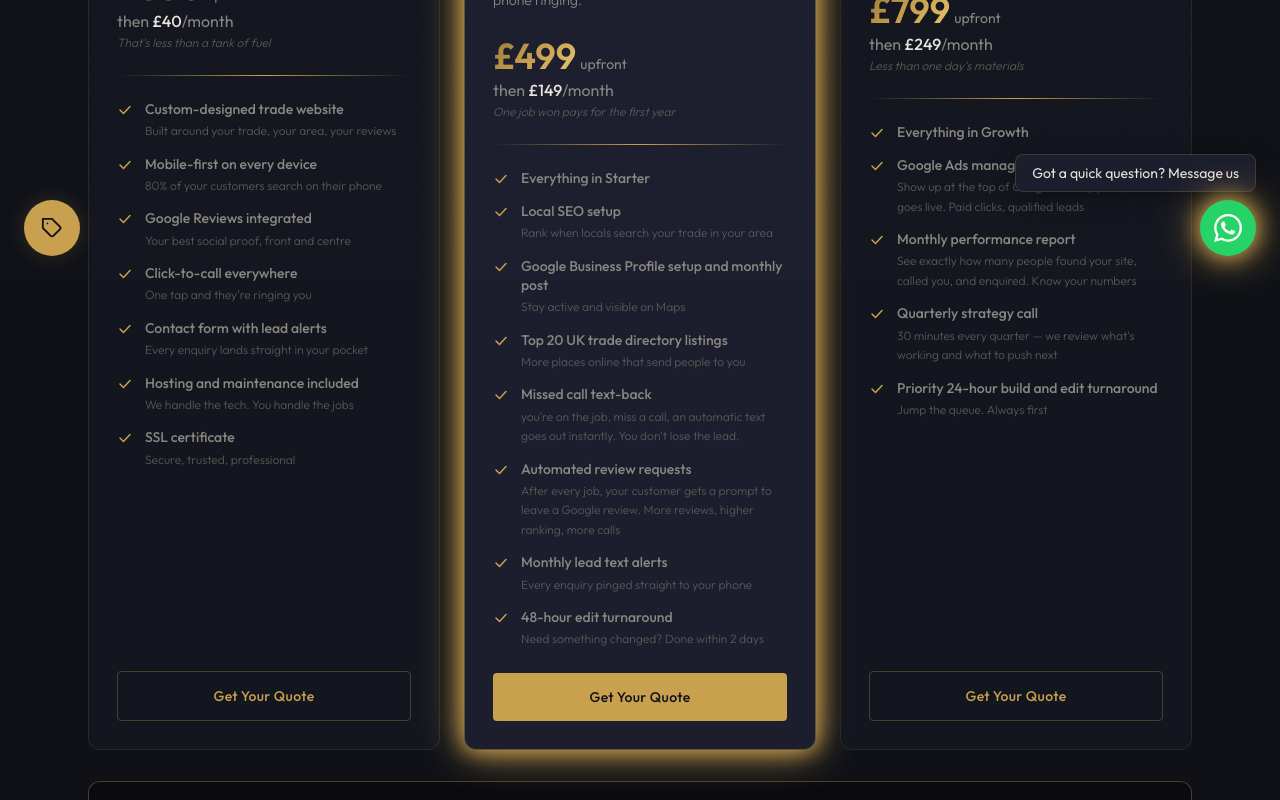
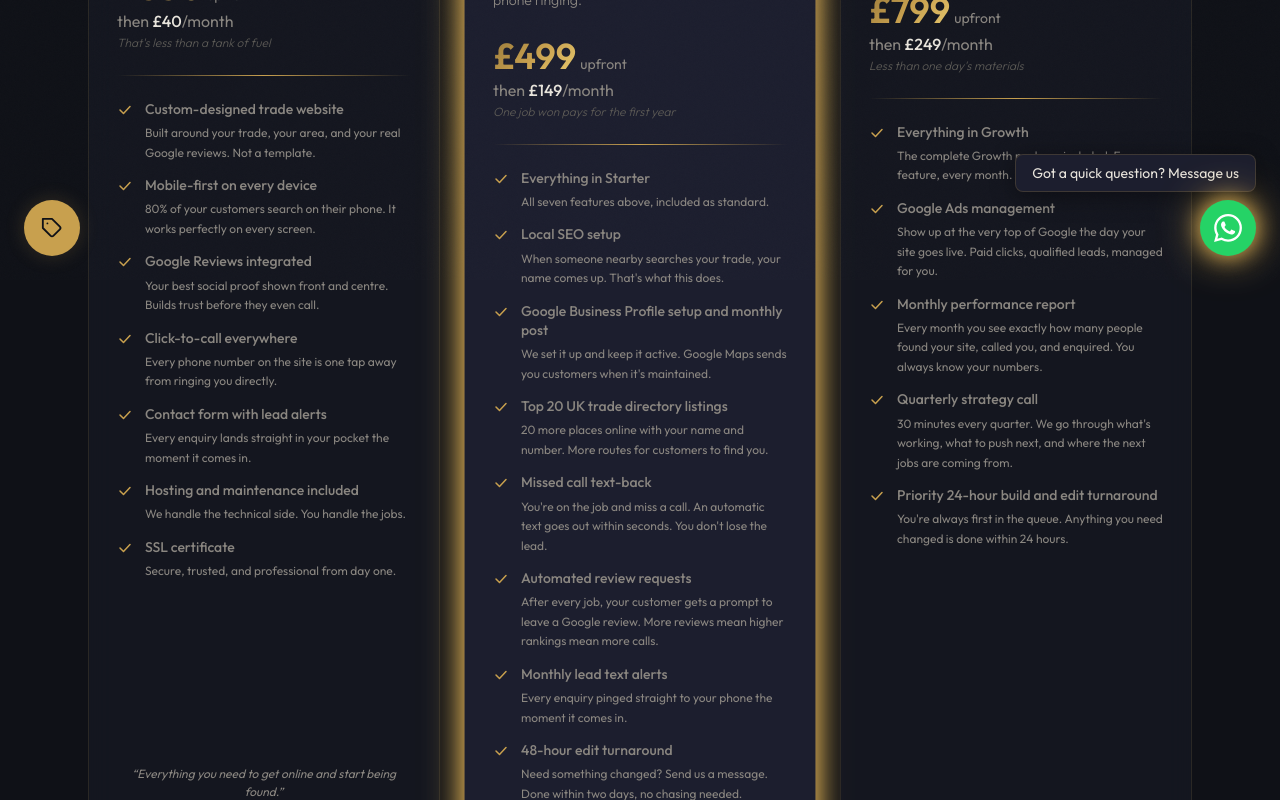
Before and after one commit to kanekyle37-del/stackwell-creative, a Next.js app: page /pricing in a window 1280 px wide. Shown: the part 520-1320 px from the top of the page. Built offline with nearby package versions, Linux system fonts and the light colour scheme.

Commit message:
Add interactive service selector section

```diff
--- a/components/PricingCards.tsx
+++ b/components/PricingCards.tsx
@@ -17,6 +17,7 @@ interface PricingTier {
   smallPrint: string
   description: string
   features: PricingFeature[]
+  closingLine?: string
   highlighted: boolean
   cta: string
 }
@@ -37,14 +38,15 @@ export const pricingTiers: PricingTier[] = [
     smallPrint: "That's less than a tank of fuel",
     description: 'Get online and get found.',
     features: [
-      { title: 'Custom-designed trade website', sub: 'Built around your trade, your area, your reviews' },
-      { title: 'Mobile-first on every device', sub: '80% of your customers search on their phone' },
-      { title: 'Google Reviews integrated', sub: 'Your best social proof, front and centre' },
-      { title: 'Click-to-call everywhere', sub: 'One tap and they\'re ringing you' },
-      { title: 'Contact form with lead alerts', sub: 'Every enquiry lands straight in your pocket' },
-      { title: 'Hosting and maintenance included', sub: 'We handle the tech. You handle the jobs' },
-      { title: 'SSL certificate', sub: 'Secure, trusted, professional' },
+      { title: 'Custom-designed trade website', sub: 'Built around your trade, your area, and your real Google reviews. Not a template.' },
+      { title: 'Mobile-first on every device', sub: '80% of your customers search on their phone. It works perfectly on every screen.' },
+      { title: 'Google Reviews integrated', sub: 'Your best social proof shown front and centre. Builds trust before they even call.' },
+      { title: 'Click-to-call everywhere', sub: 'Every phone number on the site is one tap away from ringing you directly.' },
+      { title: 'Contact form with lead alerts', sub: 'Every enquiry lands straight in your pocket the moment it comes in.' },
+      { title: 'Hosting and maintenance included', sub: 'We handle the technical side. You handle the jobs.' },
+      { title: 'SSL certificate', sub: 'Secure, trusted, and professional from day one.' },
     ],
+    closingLine: 'Everything you need to get online and start being found.',
     highlighted: false,
     cta: 'Get Your Quote',
   },
@@ -57,14 +59,14 @@ export const pricingTiers: PricingTier[] = [
     smallPrint: 'One job won pays for the first year',
     description: 'Everything you need to get found and keep the phone ringing.',
     features: [
-      { title: 'Everything in Starter' },
-      { title: 'Local SEO setup', sub: 'Rank when locals search your trade in your area' },
-      { title: 'Google Business Profile setup and monthly post', sub: 'Stay active and visible on Maps' },
-      { title: 'Top 20 UK trade directory listings', sub: 'More places online that send people to you' },
-      { title: 'Missed call text-back', sub: 'you\'re on the job, miss a call, an automatic text goes out instantly. You don\'t lose the lead.' },
-      { title: 'Automated review requests', sub: 'After every job, your customer gets a prompt to leave a Google review. More reviews, higher ranking, more calls' },
-      { title: 'Monthly lead text alerts', sub: 'Every enquiry pinged straight to your phone' },
-      { title: '48-hour edit turnaround', sub: 'Need something changed? Done within 2 days' },
+      { title: 'Everything in Starter', sub: 'All seven features above, included as standard.' },
+      { title: 'Local SEO setup', sub: 'When someone nearby searches your trade, your name comes up. That\'s what this does.' },
+      { title: 'Google Business Profile setup and monthly post', sub: 'We set it up and keep it active. Google Maps sends you customers when it\'s maintained.' },
+      { title: 'Top 20 UK trade directory listings', sub: '20 more places online with your name and number. More routes for customers to find you.' },
+      { title: 'Missed call text-back', sub: 'You\'re on the job and miss a call. An automatic text goes out within seconds. You don\'t lose the lead.' },
+      { title: 'Automated review requests', sub: 'After every job, your customer gets a prompt to leave a Google review. More reviews mean higher rankings mean more calls.' },
+      { title: 'Monthly lead text alerts', sub: 'Every enquiry pinged straight to your phone the moment it comes in.' },
+      { title: '48-hour edit turnaround', sub: 'Need something changed? Send us a message. Done within two days, no chasing needed.' },
     ],
     highlighted: true,
     cta: 'Get Your Quote',
@@ -78,11 +80,11 @@ export const pricingTiers: PricingTier[] = [
     smallPrint: "Less than one day's materials",
     description: 'For tradesmen who want to own their local area online.',
     features: [
-      { title: 'Everything in Growth' },
-      { title: 'Google Ads management', sub: 'Show up at the top of Google the day your site goes live. Paid clicks, qualified leads' },
-      { title: 'Monthly performance report', sub: 'See exactly how many people found your site, called you, and enquired. Know your numbers' },
-      { title: 'Quarterly strategy call', sub: '30 minutes every quarter — we review what\'s working and what to push next' },
-      { title: 'Priority 24-hour build and edit turnaround', sub: 'Jump the queue. Always first' },
+      { title: 'Everything in Growth', sub: 'The complete Growth package included. Every feature, every month.' },
+      { title: 'Google Ads management', sub: 'Show up at the very top of Google the day your site goes live. Paid clicks, qualified leads, managed for you.' },
+      { title: 'Monthly performance report', sub: 'Every month you see exactly how many people found your site, called you, and enquired. You always know your numbers.' },
+      { title: 'Quarterly strategy call', sub: '30 minutes every quarter. We go through what\'s working, what to push next, and where the next jobs are coming from.' },
+      { title: 'Priority 24-hour build and edit turnaround', sub: 'You\'re always first in the queue. Anything you need changed is done within 24 hours.' },
     ],
     highlighted: false,
     cta: 'Get Your Quote',
@@ -206,7 +208,7 @@ export default function PricingCards({ compact = false }: PricingCardsProps) {
                       {feature.title}
                     </span>
                     {!compact && feature.sub && (
-                      <span className="font-sans text-xs font-light leading-relaxed" style={{ color: '#5a5854' }}>
+                      <span className="font-sans text-xs leading-relaxed" style={{ color: '#8a8680', marginTop: '2px', display: 'block' }}>
                         {feature.sub}
                       </span>
                     )}
@@ -214,6 +216,13 @@ export default function PricingCards({ compact = false }: PricingCardsProps) {
                 </li>
               ))}
             </ul>
+
+            {/* Closing line — Starter only */}
+            {!compact && tier.closingLine && (
+              <p className="font-sans text-xs italic text-center" style={{ color: '#8a8680', lineHeight: 1.5 }}>
+                &ldquo;{tier.closingLine}&rdquo;
+              </p>
+            )}
 
             {/* CTA */}
             <motion.button
```
